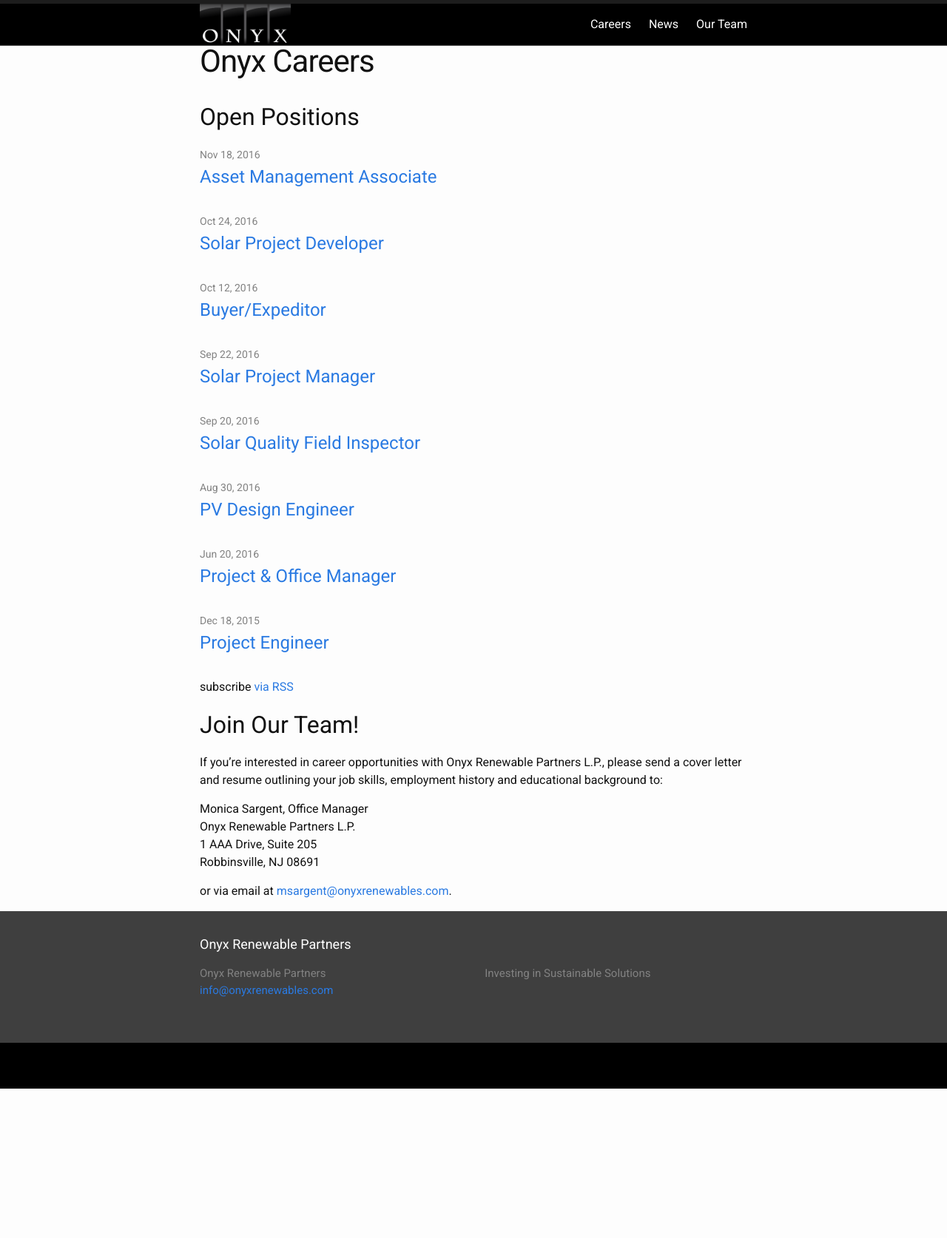
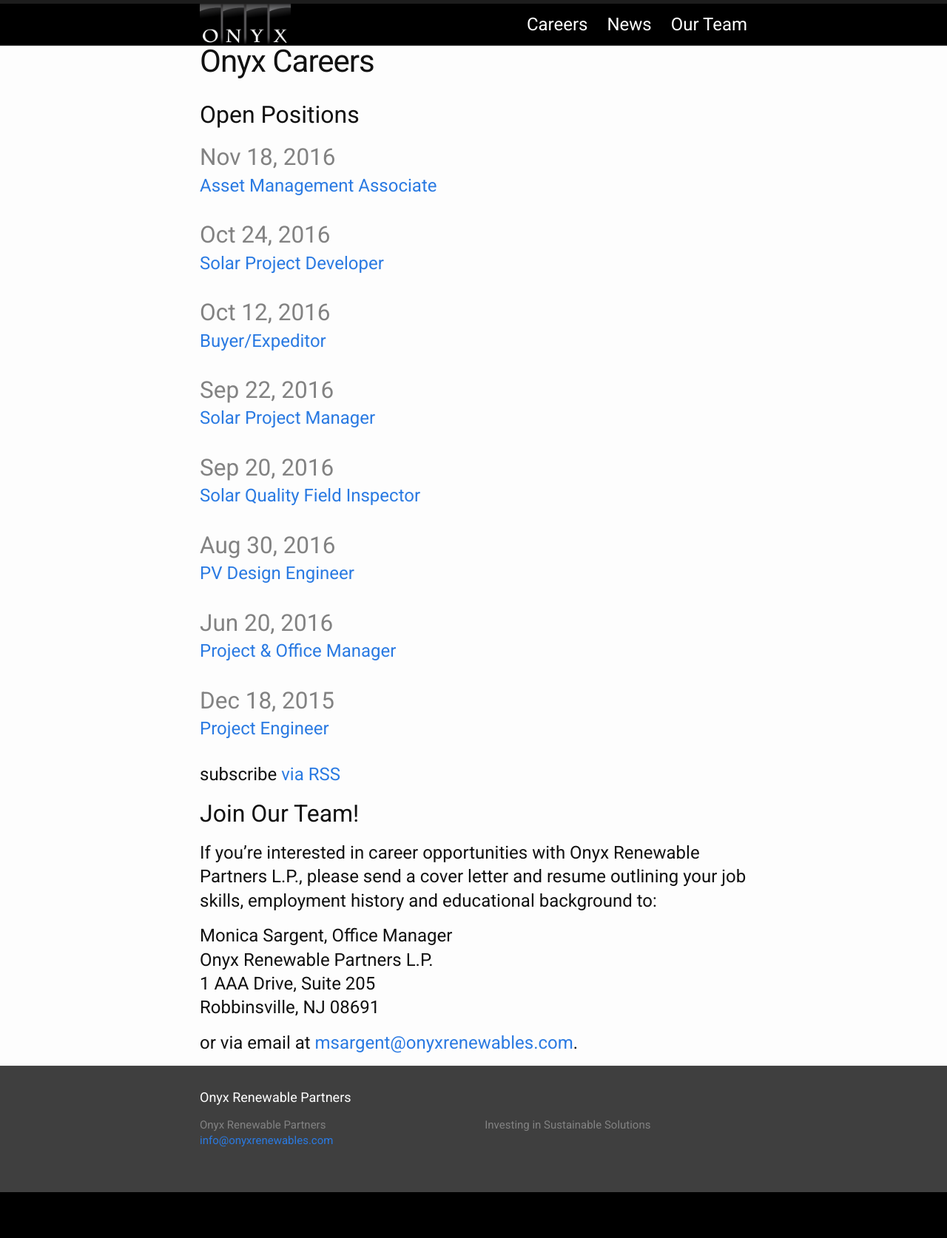
Before and after one commit to bdeixler/onyx, a Jekyll site: the page built from careers.html, in a window 1280 px wide. Shown: the whole page at 74% size. Built offline with Jekyll 4.4.1, drawn with Linux system fonts in a browser that asks for light colours; before the commit the page ends 1472 px from its top, so only the background shows below that.

Commit message:
increased font size generally and added sass variabls to control it

```diff
--- a/_sass/_home.scss
+++ b/_sass/_home.scss
@@ -21,24 +21,24 @@
 }
 
 .site-title {
-    font-size: 42px;
+    font-size: $title-size;
     letter-spacing: -1px;
     line-height: 1;
     color: white;
 
     @include media-query($on-laptop) {
-        font-size: 36px;
+        font-size: $title-size * 0.8;
     }
 }
 
 .site-description {
-    font-size: 26px;
+    font-size: $tagline-size;
     font-style: italic;
     line-height: 1;
     color: white;
 
     @include media-query($on-laptop) {
-        font-size: 20px;
+        font-size: $tagline-size * 0.8;
     }
 }
 
@@ -49,8 +49,18 @@
     color: white;
 
     h2 {
+        font-size: 2em;
+        line-height: 1;
+        text-transform: capitalize;
         text-decoration: none;
         border-bottom: 1px solid white;
+    }
+
+    h3 {
+        font-size: 1.75em;
+        line-height: 1;
+        text-transform: capitalize;
+        text-decoration: none;
     }
 }
 
--- a/css/main.scss
+++ b/css/main.scss
@@ -8,10 +8,14 @@
 
 // Our variables
 $base-font-family: 'Roboto', sans-serif;
-$base-font-size:   16px;
+$base-font-size:   1.5em;
 $base-font-weight: 400;
+$base-line-height: 1.35;
+
 $small-font-size:  $base-font-size * 0.875;
-$base-line-height: 1.5;
+
+$title-size:       3em;
+$tagline-size:     1.75em;
 
 $spacing-unit:     30px;
 
```
